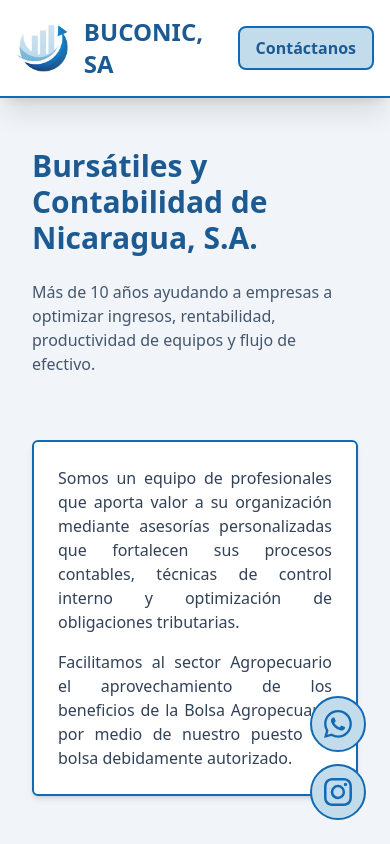
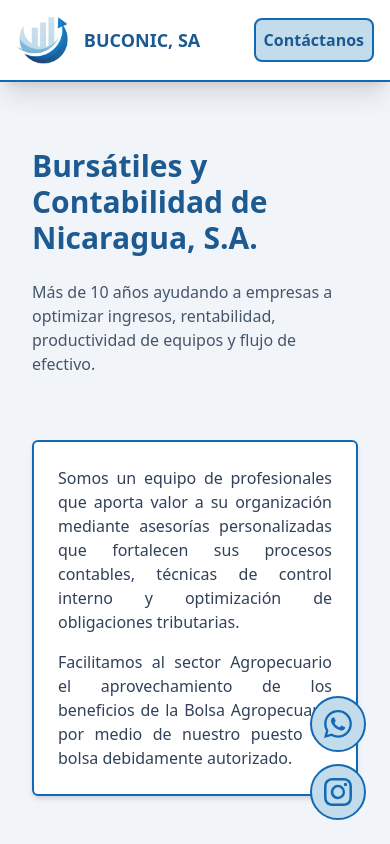
Before and after one commit to ikz87/buconicsa-web, a React (Vite) app: page / in a window 390 px wide. Shown: the top 844 px of the page. Built offline with nearby package versions, Linux system fonts and the light colour scheme; no server answers.

Commit message:
small improvements on responsiveness

```diff
--- a/src/App.tsx
+++ b/src/App.tsx
@@ -43,7 +43,7 @@
         <div className="max-w-5xl mx-auto md:px-6 px-4 py-4 gap-2 flex justify-between items-center">
           <div className="flex flex-row gap-4 items-center justify-center">
             <img src="/buconicsa.jpg" alt="BUCONIC, SA Logo" className="h-12" />
-            <h1 className="font-bold text-2xl text-primary">BUCONIC, SA</h1>
+            <h1 className="font-bold md:text-2xl text-lg text-primary">BUCONIC, SA</h1>
             <motion.a
               href="https://wa.me/50588123313"
               initial={{
@@ -87,7 +87,7 @@
           </div>
           <motion.a
             href="#contacto"
-            className="bg-light text-primary cursor-pointer border-2 border-secondary px-4 py-2 rounded-lg font-semibold"
+            className="bg-light text-primary cursor-pointer border-2 border-secondary md:px-4 px-2 py-2 rounded-lg font-semibold"
             initial={{
               backgroundColor: "#C2DCEB",
             }}
@@ -432,7 +432,7 @@
                     scale: 1.05,
                     transition: { duration: 0.15 },
                   }}
-                  className="flex-1 text-primary px-4 py-2 rounded-lg text-sm font-semibold transition text-center"
+                  className="flex-1 text-primary md:px-4 px-2 py-2 rounded-lg text-sm font-semibold transition text-center"
                 >
                   Abrir en Waze
                 </motion.a>
@@ -453,7 +453,7 @@
                     scale: 1.05,
                     transition: { duration: 0.15 },
                   }}
-                  className="flex-1 text-primary px-4 py-2 rounded-lg text-sm font-semibold transition text-center"
+                  className="flex-1 text-primary md:px-4 px-2 py-2 rounded-lg text-sm font-semibold transition text-center"
                 >
                   Abrir en Google Maps
                 </motion.a>
```
